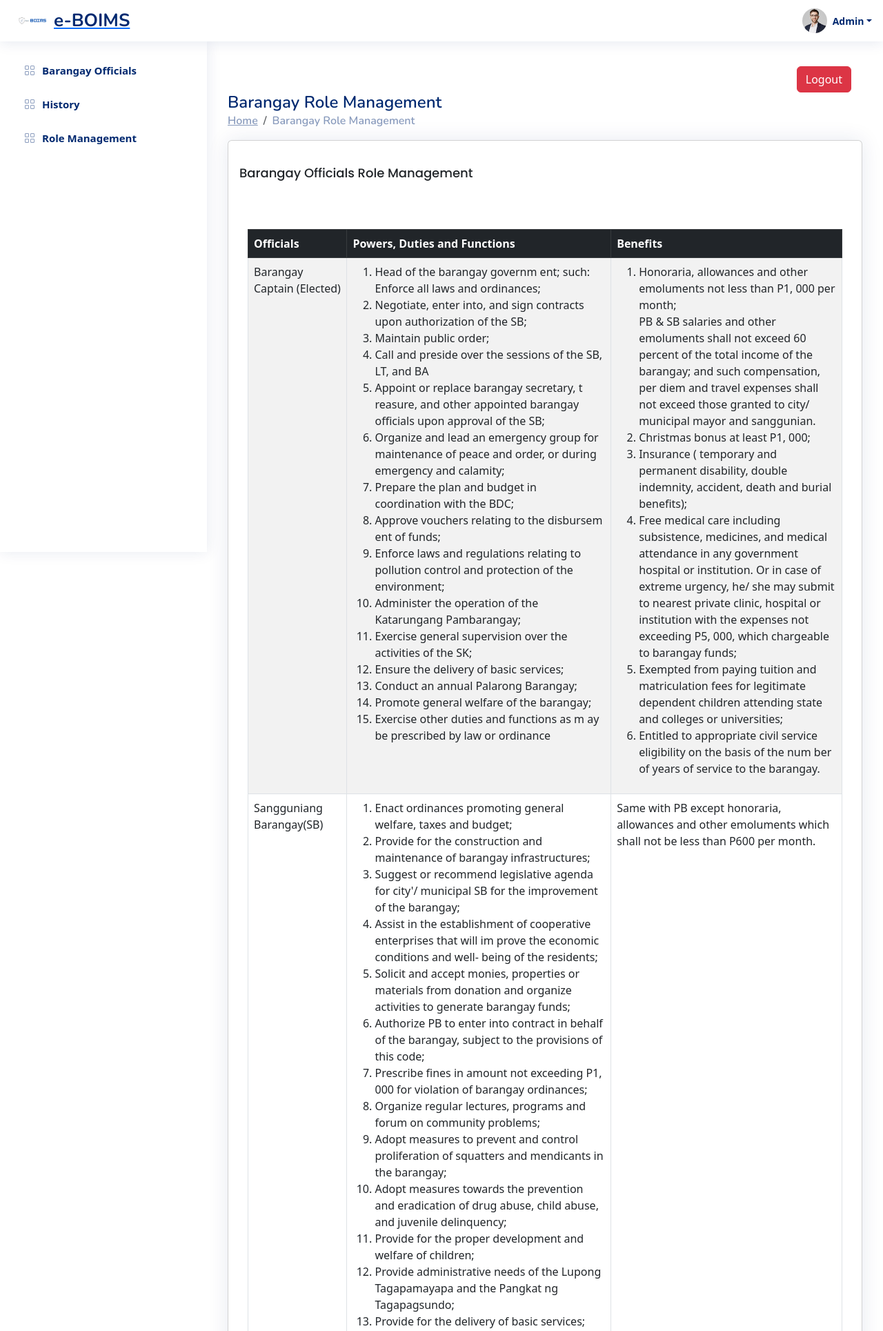
After one commit to D4niel-Diaz/group3-IPT-project, a PHP site: page /rolemanagement.php in a window 1280 px wide. The commit adds this page. Shown: the top 1929 px of the page at 69% size. Run offline with PHP 8.4, Linux system fonts and the light colour scheme; some libraries are stand-ins or nearby versions.

Commit message:
dashboard

```diff
--- a/dashboard.php
+++ b/dashboard.php
@@ -72,8 +72,8 @@ unset($_SESSION['status']);
             <nav>
                 <ol class="breadcrumb">
                     <li class="breadcrumb-item"><a href="dashboard.php">Home</a></li>
-                    <li class="breadcrumb-item">Tables</li>
-                    <li class="breadcrumb-item">General</li>
+                    <li class="breadcrumb-item">Dashboard</li>
+                    <li class="breadcrumb-item">Barangay Official Info</li>
                 </ol>
             </nav>
         </div>
--- a/partials/header.php
+++ b/partials/header.php
@@ -5,12 +5,12 @@
   <meta charset="utf-8">
   <meta content="width=device-width, initial-scale=1.0" name="viewport">
 
-  <title>Tables / General - e-BOIMS Bootstrap Template</title>
+  <title> e-BOIMS </title>
   <meta content="" name="description">
   <meta content="" name="keywords">
 
   <!-- Favicons -->
-  <link href="assets/img/favicon.png" rel="icon">
+  <link href="assets/img/eboims.png" rel="icon">
   <link href="assets/img/apple-touch-icon.png" rel="apple-touch-icon">
 
   <!-- Google Fonts -->
@@ -48,7 +48,7 @@
         <img src="assets/img/eboims.png" alt="">
         <span class="d-none d-lg-block">e-BOIMS</span>
       </a>
-      <i class="bi bi-list toggle-sidebar-btn"></i>
+      <!-- <i class="bi bi-list toggle-sidebar-btn"></i> -->
     </div><!-- End Logo -->
 
 
--- a/partials/sidebar.php
+++ b/partials/sidebar.php
@@ -6,9 +6,23 @@
   <li class="nav-item">
     <a class="nav-link collapsed" href="dashboard.php">
       <i class="bi bi-grid"></i>
-      <span>Dashboard</span>
+      <span> Barangay Officials</span>
+    </a>
+  </li>
+
+  <li class="nav-item">
+    <a class="nav-link collapsed" href="history.php">
+      <i class="bi bi-grid"></i>
+      <span> History</span>
     </a>
   </li><!-- End Dashboard Nav -->
+
+  <li class="nav-item">
+    <a class="nav-link collapsed" href="rolemanagement.php">
+      <i class="bi bi-grid"></i>
+      <span> Role Management</span>
+    </a>
+  </li>
 
 </ul>
 
--- /dev/null
+++ b/rolemanagement.php
@@ -0,0 +1,211 @@
+<?php
+
+include('partials/header.php');
+include('partials/sidebar.php');
+
+?>
+
+<!DOCTYPE html>
+<html lang="en">
+<head>
+    <meta charset="UTF-8">
+    <meta name="viewport" content="width=device-width, initial-scale=1.0">
+    <title>Barangay Official History</title>
+    <!-- Bootstrap CSS -->
+    <link href="https://cdn.jsdelivr.net/npm/bootstrap@5.3.0/dist/css/bootstrap.min.css" rel="stylesheet">
+</head>
+<body>
+<main id="main" class="main">
+        <!-- Logout Button -->
+        <div class="text-end mt-3 me-3">
+            <a href="logout.php" class="btn btn-danger">Logout</a>
+        </div>
+
+
+
+        <div class="pagetitle">
+            <h1>Barangay Role Management</h1>
+            <nav>
+                <ol class="breadcrumb">
+                    <li class="breadcrumb-item"><a href="dashboard.php">Home</a></li>
+                    <li class="breadcrumb-item">Barangay Role Management</li>
+
+                    <!-- <li class="breadcrumb-item">Barangay Official Info</li> -->
+                </ol>
+            </nav>
+        </div>
+
+        <section class="section">
+            <div class="row">
+                <div class="col-lg-12">
+                    <div class="card">
+                        <div class="card-body">
+                            <div class="d-flex justify-content-between">
+                                <h5 class="card-title">Barangay Officials Role Management</h5></div>
+                                    <div  class="container mt-5">
+                                        <table class="table table-bordered table-striped mt-4">
+                                            <thead  class="table-dark">
+                                                <tr>
+                                                <th style="width: 15%">Officials</th>
+                                                <th style="width: 40%">Powers, Duties and Functions</th>
+                                                <th style="width: 35%">Benefits</th>
+                                                </tr>
+                                            </thead>
+                                            <tbody>
+                                                <tr>
+                                                    <td>Barangay Captain (Elected)</td>
+                                                    <td>
+                                                        <ol>
+                                                            <li>Head of the barangay governm ent; such: Enforce all laws and ordinances;</li>
+                                                            <li>Negotiate, enter into, and sign
+                                                            contracts upon authorization of the SB;
+                                                            </li>
+                                                            <li>	Maintain public order;</li>
+                                                            <li> Call and preside over the sessions of the SB, LT, and BA</li>
+                                                            <li> 	Appoint or replace barangay secretary, t reasure, and other
+                                                            appointed barangay officials upon approval of the SB;
+                                                            </li>
+                                                            <li>	Organize and lead an emergency
+group for maintenance of peace and order, or during emergency and calamity;
+</li>
+<li> 	Prepare the plan and budget in coordination with the BDC;</li>
+<li>Approve vouchers relating to the disbursem ent of funds;</li>
+<li>Enforce laws and regulations relating to pollution control and protection of the environment;</li>
+<li>Administer the operation of the Katarungang Pambarangay;</li>
+<li>Exercise general supervision over the activities of the SK;</li>
+<li>Ensure the delivery of basic services;</li>
+<li>Conduct an annual Palarong Barangay;</li>
+<li>Promote general welfare of the barangay;</li>
+<li>Exercise other duties and functions as m ay be prescribed by law or
+ordinance</li>
+</ol>
+
+<td>
+    <ol>
+        <li>Honoraria, allowances and other emoluments not less than
+P1, 000 per month;<br>
+PB & SB salaries and other
+emoluments shall not exceed 60 percent of the total income of the barangay; and such
+compensation, per diem and
+travel expenses shall not exceed those granted to city/ municipal mayor and sanggunian.</li>
+<li>Christmas bonus at least P1, 000;</li>
+<li>Insurance ( temporary and permanent disability, double
+indemnity, accident, death and burial benefits);</li>
+<li>Free medical care including subsistence, medicines, and medical attendance in any government hospital or
+institution. Or in case of extreme urgency, he/ she may submit to
+nearest private clinic, hospital or institution with the expenses not exceeding P5, 000, which
+chargeable to barangay funds;</li>
+<li>Exempted from paying tuition and matriculation fees for legitimate dependent children attending
+state and colleges or universities;</li>
+<li>Entitled to appropriate civil
+service eligibility on the basis of
+the num ber of years of service to the barangay.</li>
+
+    </ol>
+</td>
+
+
+
+
+                                                </tr>
+                                                <tr>
+                                                    <td>Sangguniang Barangay(SB)</td>
+                                                    <td>
+                                                        <ol>
+                                                            <li>Enact ordinances promoting general welfare, taxes and budget;</li>
+                                                            <li>Provide for the construction and maintenance of barangay
+                                                            infrastructures;</li>
+                                                            <li>Suggest or recommend legislative agenda for city'/ municipal SB for the improvement of the barangay;</li>
+                                                            <li>Assist in the establishment of cooperative enterprises that will
+                                                            im prove the economic conditions and well- being of the residents;</li>
+                                                            <li>Solicit and accept monies, properties or materials from donation and
+                                                            organize activities to generate barangay funds;</li>
+                                                            <li>Authorize PB to enter into contract in behalf of the barangay, subject to
+                                                            the provisions of this code;</li>
+                                                            <li>Prescribe fines in amount not
+                                                            exceeding P1, 000 for violation of barangay ordinances;</li>
+                                                            <li>Organize regular lectures, programs and forum on community problems;</li>
+                                                            <li>Adopt measures to prevent and
+                                                            control proliferation of squatters and mendicants in the barangay;</li>
+                                                            <li>Adopt measures towards the
+                                                            prevention and eradication of drug abuse, child abuse, and juvenile delinquency;</li>
+                                                            <li>Provide for the proper development and welfare of children;</li>
+                                                            <li>Provide administrative needs of the Lupong Tagapamayapa and the Pangkat ng Tagapagsundo;</li>
+                                                            <li>Provide for the delivery of basic services;</li>
+                                                            <li>Initiate the establishment of a barangay high school, if feasible;</li>
+                                                            <li>	Approve plans for the development
+                                                            of the barangay.</li>
+                                                        </ol>
+                                                    </td>
+                                                    <td>Same with PB except honoraria, allowances and other emoluments which shall not be less than P600 per month.</td>
+                                                </tr>
+                                                <tr>
+                                                   <td>Sangguniang Kabataan ( SK) Chairman</td>
+                                                   <td>
+                                                    <ol>
+                                                        <li>Call and preside over all meetings of the KK and the SK;</li>
+                                                        <li>Implement policies, program s, and projects for the youth;</li>
+                                                        <li>Exercise general supervision over the affairs and activities of the SK;</li>
+                                                        <li>Appoint secretary and treasurer with
+                                                        the concurrence of the SK officials</li>
+                                                    </ol>
+                                                </td>
+                                                <td>Has the same privileges enjoyed by other Sangguniang Barangay officials</td>
+
+                                                </tr>
+                                                <tr>
+                                                    <td>
+                                                    Barangay Secretary
+                                                    </td>
+                                                    <td>
+                                                        <ol>
+                                                            <li>Keep custody of all records of the SB and BA meetings;</li>
+                                                            <li>Prepare and keep minutes of all meetings;</li>
+                                                            <li>Prepare a list of members of BA;</li>
+                                                            <li>Assist in the preparation of all
+                                                            necessary forms for the conduct of barangay elections, initiatives,referenda or plebiscites;</li>
+                                                            <li>Assist in the registration of births, deaths and marriages;</li>
+                                                            <li>6.	Keep an updated record of all inhabitants of the barangay;</li>
+                                                            <li>Submit a report on the actual number of barangay resident;</li>
+                                                            <li>Exercise other duties and functions as may be prescribed by law or
+                                                            ordinance;</li>
+                                                        </ol>
+                                                    </td>
+                                                    <td>Same with Sangguniang Barangay ( SB) members.</td>
+                                                </tr>
+                                                <tr>
+                                                    <td>Barangay Treasurer</td>
+                                                    <td>
+                                                        <ol>
+                                                            <li>Keep custody of barangay funds and properties;</li>
+                                                            <li>Collect and issue receipts for taxes, fees, contributions, monies, materials, and all other resources accruing to the barangay and deposit the same in the account of the
+                                                            barangay;</li>
+                                                            <li>Disburse funds;</li>
+                                                            <li>Submit to the PB a statement of actual income and expenditures of the barangay;</li>
+                                                            <li>Certify as to the availability of funds;</li>
+                                                            <li>Make a written report of all barangay funds and properties under custody;</li>
+                                                            <li>Post itemized monthly revenues and expenditures of the barangay;</li>
+                                                            <li>Plan and attend to the rural postal circuit;</li>
+                                                            <li>Exercise other duties and functions as m ay be prescribed by law or
+                                                            ordinance.</li>
+                                                        </ol>
+                                                    </td>
+                                                    <td>Same with Sangguniang Barangay ( SB) members.</td>
+                                                </tr>
+                                            </tbody>
+        </table>
+                            </div>
+                        </div>
+                    </div>
+                </div> <!-- Closing div for table1 -->
+
+
+                </div> <!-- Closing div for table2 -->
+                    </div>
+                    </div>
+
+
+
+
+</body>
+</html>
```
Also changed, not shown: history.php (added, +129 -0 lines), history2018.php (added, +111 -0 lines), history2023.php (added, +112 -0 lines).
